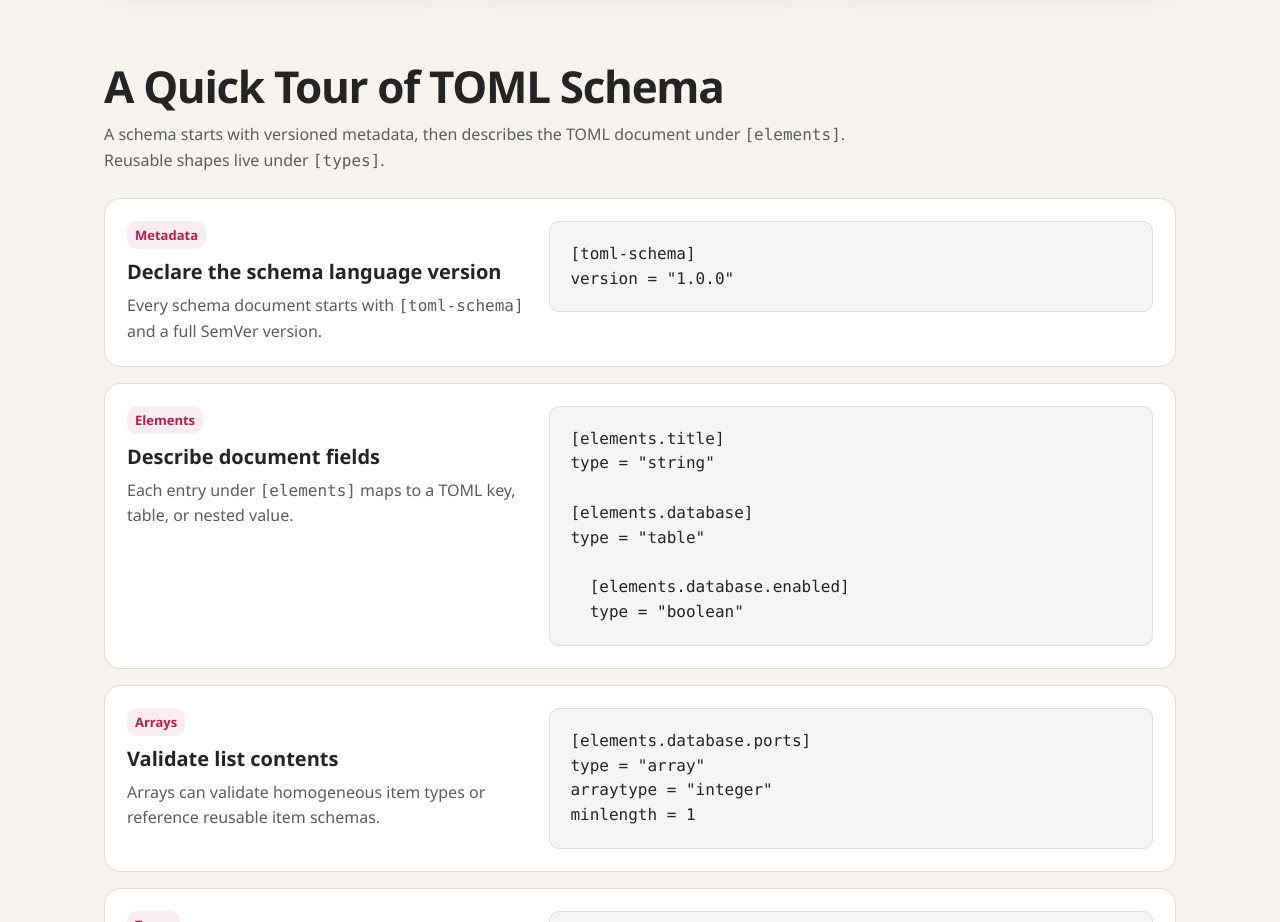
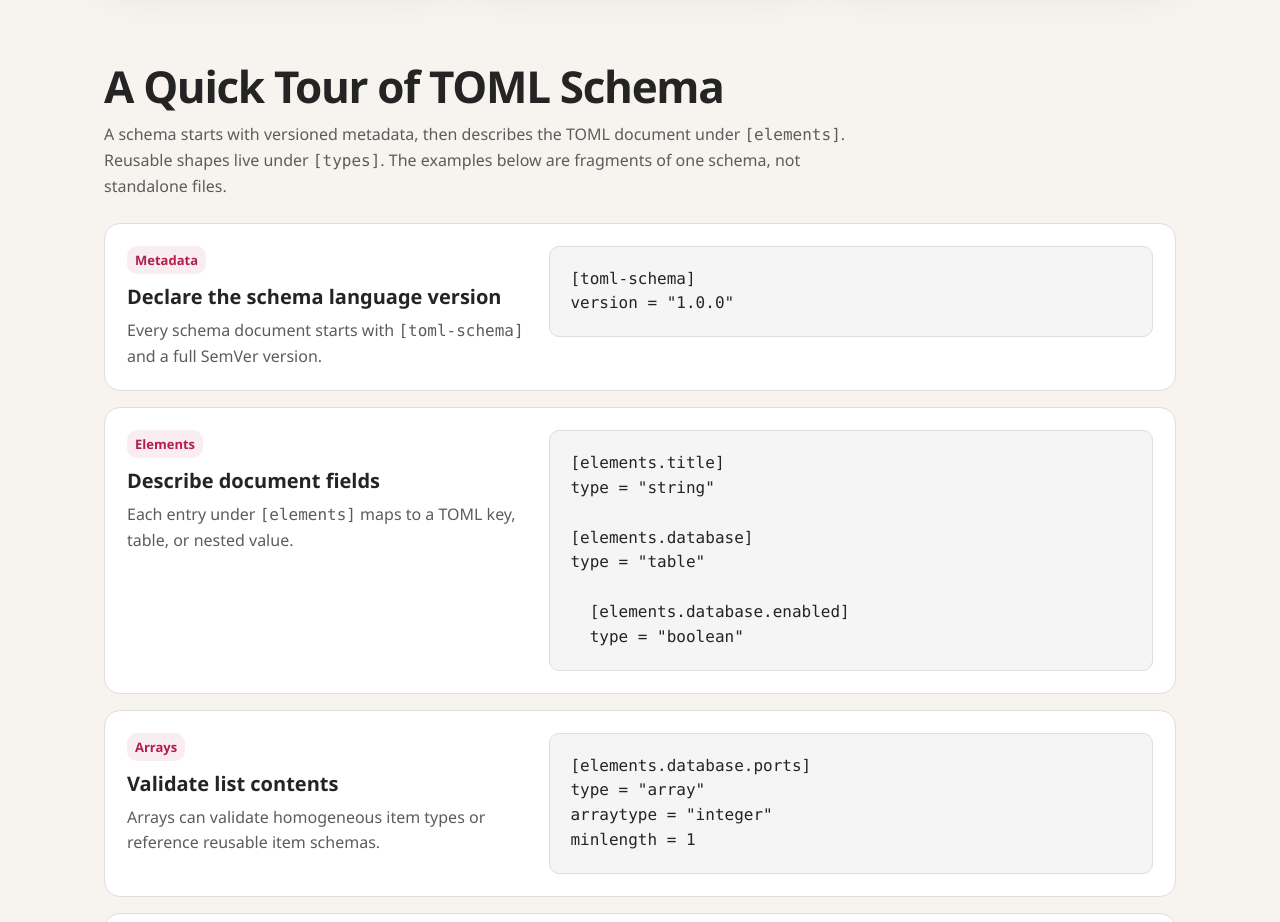
Before and after one commit to brunoborges/toml-schema, a plain HTML site: page docs/index.html in a window 1280 px wide. Shown: the part 1080-2002 px from the top of the page. Drawn offline with Linux system fonts and the light colour scheme.

```diff
--- a/docs/index.html
+++ b/docs/index.html
@@ -104,6 +104,7 @@
         <p class="section-intro">
           A schema starts with versioned metadata, then describes the TOML document
           under <code>[elements]</code>. Reusable shapes live under <code>[types]</code>.
+          The examples below are fragments of one schema, not standalone files.
         </p>
         <div class="tour">
           <article class="tour-step">
```
